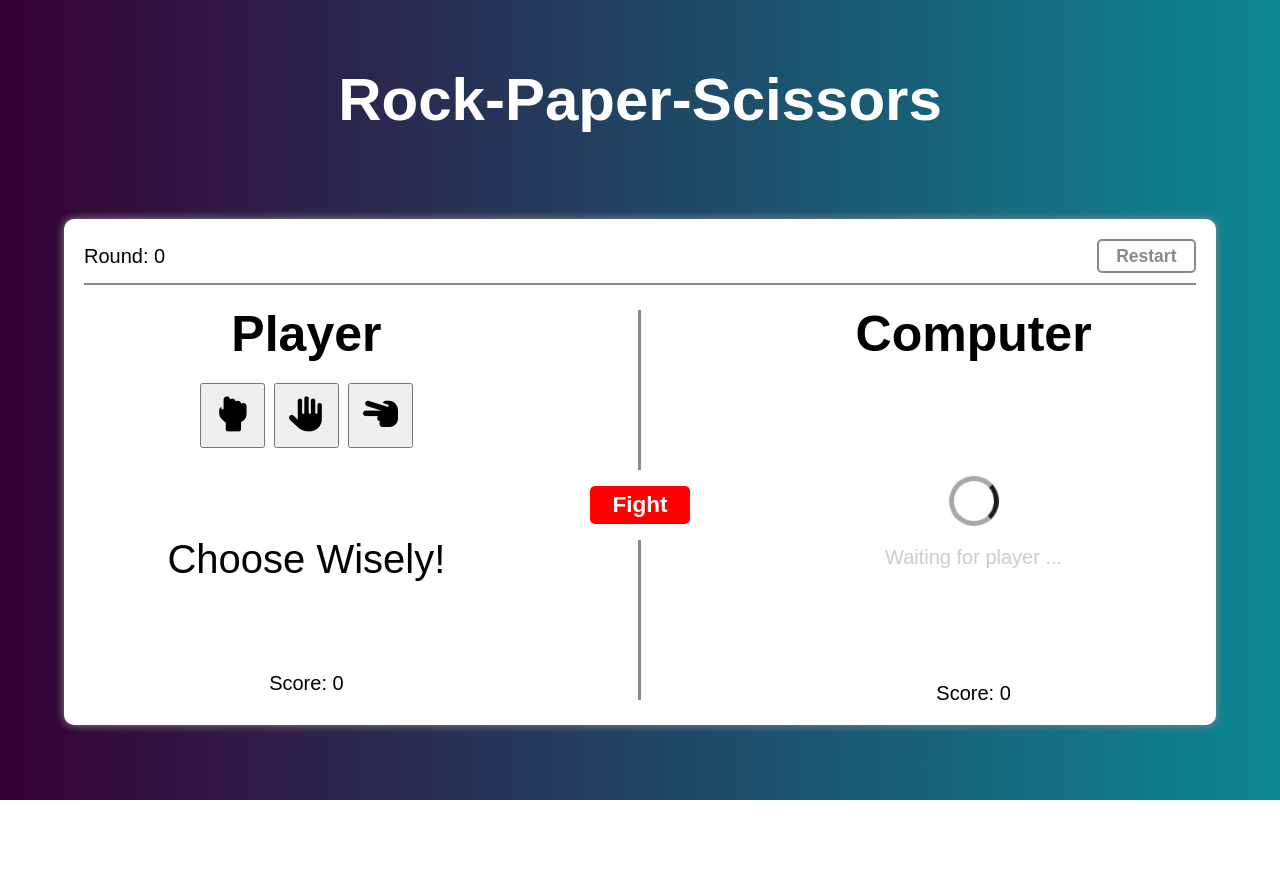
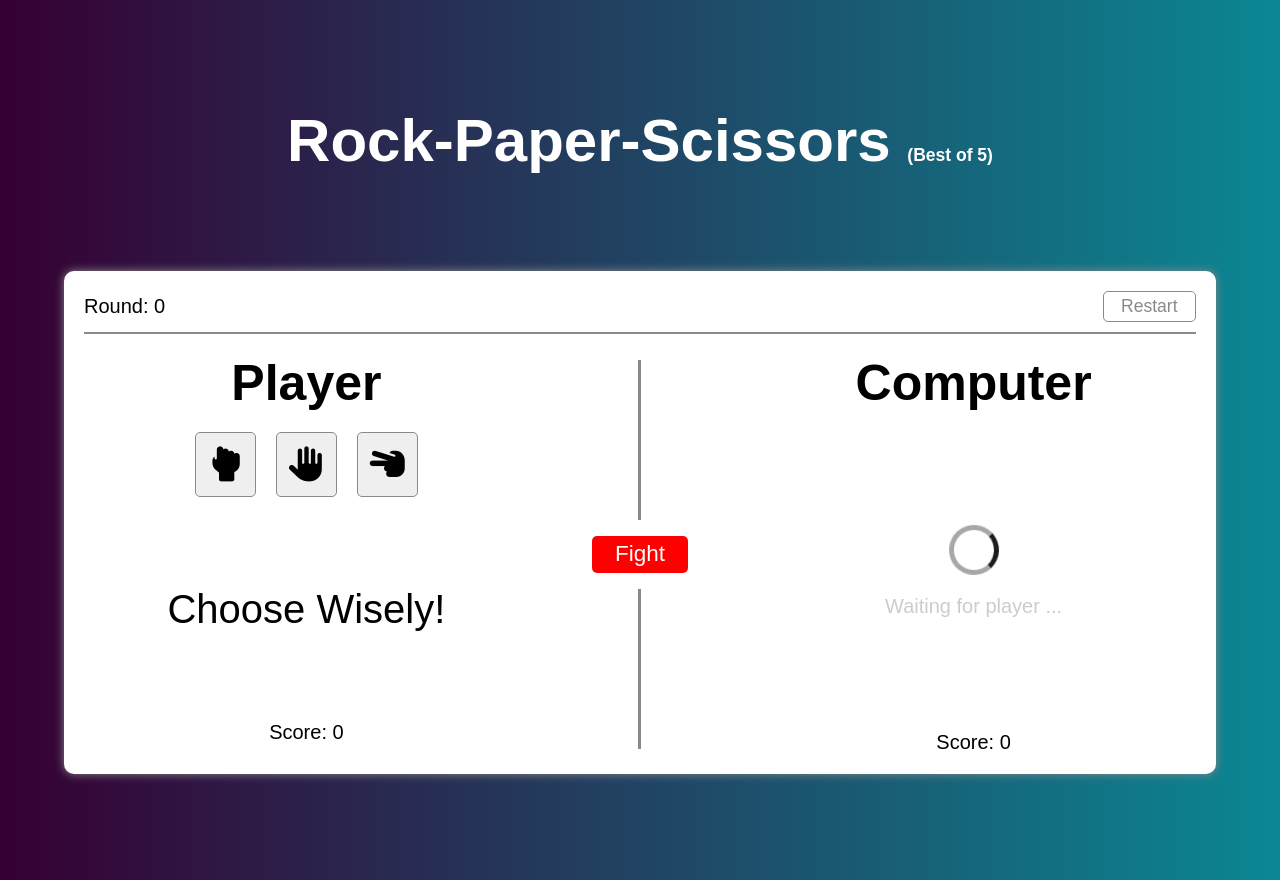
Before and after one commit to SergioCasCeb/rock-paper-scissors, a plain HTML site: page index.html in a window 1280 px wide. Before the commit the page ends 800 px from the top, so only its background shows below. Drawn offline with Linux system fonts and the light colour scheme; a web font is replaced by a local one.

Commit message:
styling and content fixes

```diff
--- a/css/styles.css
+++ b/css/styles.css
@@ -34,7 +34,7 @@ body {
   max-width: 1400px;
   min-height: 100vh;
   width: 90%;
-  margin: 0 auto;
+  margin: 4rem auto;
   display: flex;
   flex-direction: column;
   align-items: center;
@@ -43,8 +43,11 @@ body {
 
 h1 {
   font-size: var(--fs-h1);
-  margin: 1rem 0 3rem 0;
+  margin: 0 0 3rem 0;
   color: #FFFFFF;
+}
+h1 span {
+  font-size: var(--fs-btn);
 }
 
 h2 {
@@ -54,14 +57,14 @@ h2 {
 .btn {
   padding: 0.25em 1em;
   font-size: var(--fs-btn);
-  font-weight: bold;
+  font-family: "Electrolize", sans-serif;
   border: none;
   background-color: transparent;
   color: #898989;
-  border: 2px solid #898989;
+  border: 1px solid #898989;
   border-radius: 5px;
   cursor: pointer;
-  transition: all 300ms ease-in-out;
+  transition: all 250ms ease-in-out;
 }
 .btn:hover {
   background-color: #898989;
@@ -101,7 +104,6 @@ h2 {
   flex-wrap: wrap;
   background-color: var(--clr-light);
   padding: 2rem;
-  margin-bottom: 2rem;
   border-radius: 10px;
   box-shadow: 0 0 1rem rgb(137, 137, 137);
   text-align: center;
@@ -142,18 +144,29 @@ h2 {
   width: 100%;
 }
 .player-container .options-cotainer .player-options {
-  width: 70%;
+  width: 100%;
   margin: 0 auto;
   display: flex;
   flex-direction: row;
-  justify-content: space-around;
+  justify-content: center;
   align-items: center;
+  gap: 2rem;
 }
 .player-container .options-cotainer .player-options button {
+  -webkit-appearance: none;
+     -moz-appearance: none;
+          appearance: none;
+  border: 1px solid #898989;
+  border-radius: 5px;
   font-size: 3.5rem;
   width: 6.5rem;
   height: 6.5rem;
   padding: 1rem;
+  cursor: pointer;
+  transition: all 250ms ease-in-out;
+}
+.player-container .options-cotainer .player-options button:hover {
+  background-color: #898989;
 }
 
 .play-btn-container {
@@ -226,6 +239,7 @@ h2 {
   align-items: center;
   justify-content: center;
   flex-wrap: wrap;
+  gap: 2rem;
 }
 .result-container .result-msg h2 {
   width: 100%;
--- a/index.html
+++ b/index.html
@@ -16,7 +16,7 @@
     <header></header>
     <main>
         <div class="container">
-            <h1>Rock-Paper-Scissors</h1>
+          <h1>Rock-Paper-Scissors <span>(Best of 5)</span></h1>
 
           <form class="game-container">
             <div class="rounds-container">
@@ -65,7 +65,6 @@
                 <div class="scissors-pc icons hidden"><i class="fas fa-hand-scissors"></i></div>
               </div>
 
-
               <div class="score">
                 <p>Score: <span class="computer-score"></span></p>
               </div>
@@ -74,7 +73,7 @@
             <div class="result-container hidden">
               <div class="result-msg">
                 <h2 class="result-text"></h2>
-                        <button type="button" class="close-btn btn">Next Round</button>
+                <button type="button" class="close-btn btn"></button>
               </div>
             </div>
 
```
Also changed, not shown: 1 other file. Lines whose indentation alone changed are shown as unchanged.
